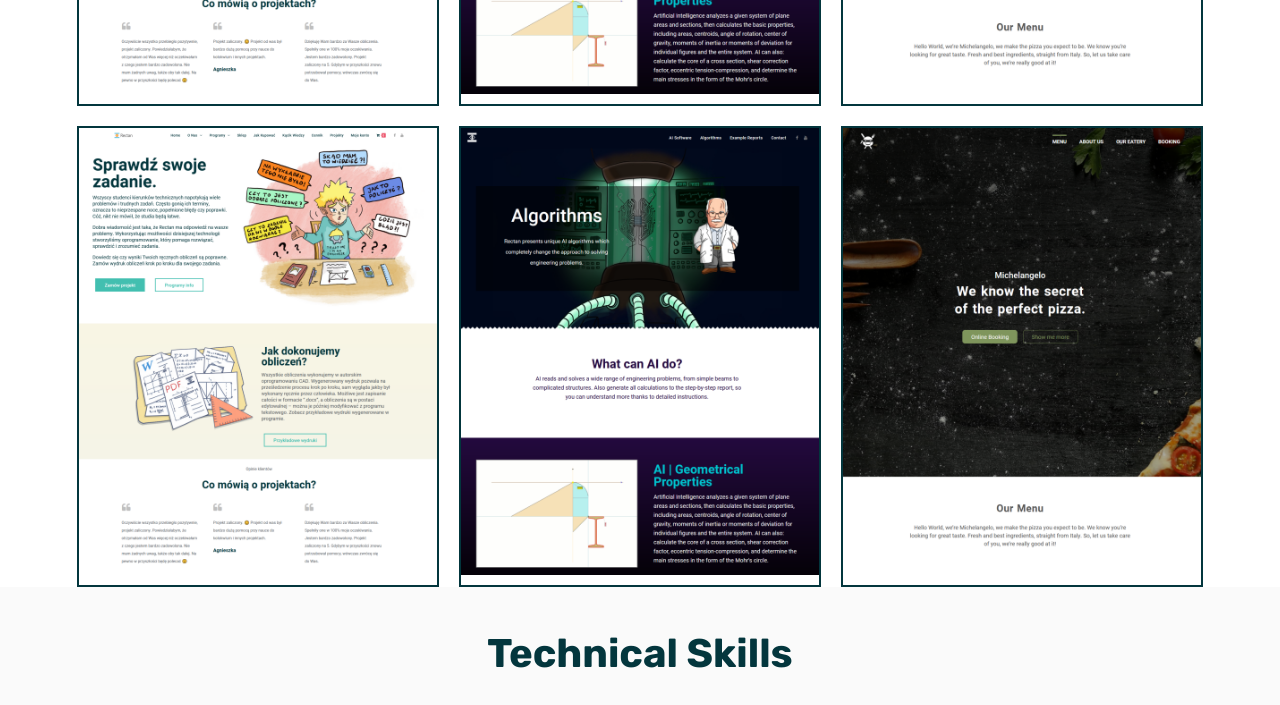
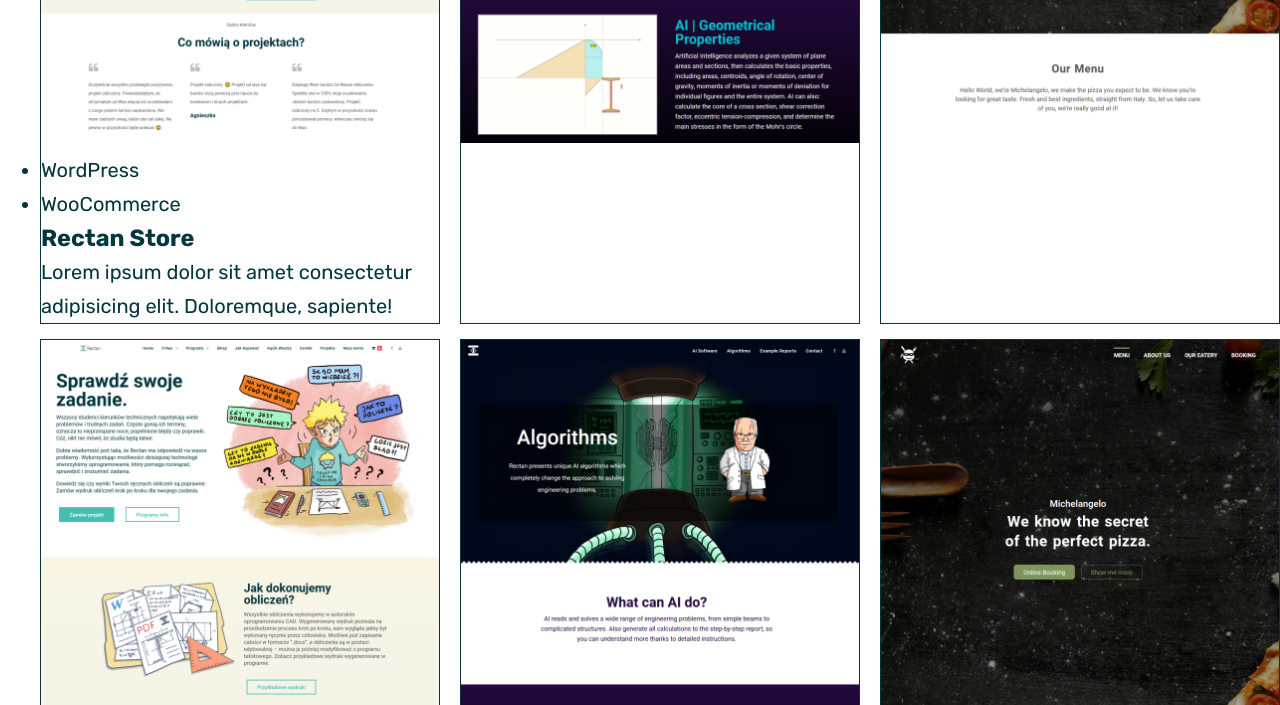
Before and after one commit to devluke88/myPortfolio, a plain HTML site: page index.html in a window 1280 px wide. Shown: the part 1130-1835 px from the top of the page. Drawn offline with nearby package versions, Linux system fonts and the light colour scheme; a web font is replaced by a local one.

Commit message:
Add files via upload

```diff
--- a/css/media.css
+++ b/css/media.css
@@ -69,3 +69,10 @@
     margin: 0 auto;
     }
 }
+@media (min-width: 1024px) {
+.container {
+    margin: 0 auto;
+    max-width: 95%;
+    width: 1200px;
+  }
+}
--- a/css/style.css
+++ b/css/style.css
@@ -211,7 +211,7 @@ h2.work__header {
   display: grid;
   grid-template-columns: repeat(3, 1fr);
   grid-column-gap: 20px;
-  grid-row-gap: 20px;
+  grid-row-gap: 15px;
   /* grid-template-rows: repeat(2, 1fr); */
   /* grid-gap: 1.5rem; */
   justify-items: center;
@@ -219,21 +219,22 @@ h2.work__header {
 }
 
 .work-item {
-  max-width: 796px;
-  max-height: 996px;
-  border: 2px solid var(--primaryDark);
+  width: 400px;
+  border: 1px solid var(--primaryDark);
 }
 
-.rectan-img {
+.work-item__link {
+  max-width: 100%;
+}
+
+.work-img {
+  object-fit: cover;
   width: 100%;
 }
 
 
-.main {
-  padding: 0 3% 0 3%;
+/* .container {
   margin: 0 auto;
-  text-align: center;
-  /* width: 94%; */
-  margin-left: 3%;
-  margin-right: 3%;
-}
+  max-width: 95%;
+  width: 1200px;
+} */
--- a/index.html
+++ b/index.html
@@ -68,26 +68,36 @@
 
 <!--MAIN-->
 <main>
-<div class="main">
+<div class="container">
   <h2 class="work__header">My Work</h2>
   <div id="work">
     <div class="work-item">
-      <img src="images/web1.png" alt="Rectan" class="rectan-img">
+      <a href="#" class="work-item__link"><img src="images/web1.png" alt="Rectan" class="work-img"></a>
+      <div class="info">
+        <ul class="languages">
+          <li class="wordpress">WordPress</li>
+          <li class="woocommerce">WooCommerce</li>
+        </ul>
+        <h3 class="work__header">Rectan Store</h3>
+        <p class="work__desc">Lorem ipsum dolor sit amet consectetur adipisicing elit. Doloremque, sapiente!</p>
+        <div class="card-cta1"></div>
+        <div class="card-cta2"></div>
+      </div>
     </div>
     <div class="work-item">
-      <img src="images/web2.png" alt="Rectan" class="rectan-img">
+      <img src="images/web2.png" alt="Rectan" class="work-img">
     </div>
     <div class="work-item">
-      <img src="images/web3.png" alt="Rectan" class="rectan-img">
+      <img src="images/web3.png" alt="Rectan" class="work-img">
     </div>
     <div class="work-item">
-      <img src="images/web1.png" alt="Rectan" class="rectan-img">
+      <img src="images/web1.png" alt="Rectan" class="work-img">
     </div>
     <div class="work-item">
-      <img src="images/web2.png" alt="Rectan" class="rectan-img">
+      <img src="images/web2.png" alt="Rectan" class="work-img">
     </div>
     <div class="work-item">
-      <img src="images/web3.png" alt="Rectan" class="rectan-img">
+      <img src="images/web3.png" alt="Rectan" class="work-img">
     </div>
     <!--grid gallery-->
 
```
